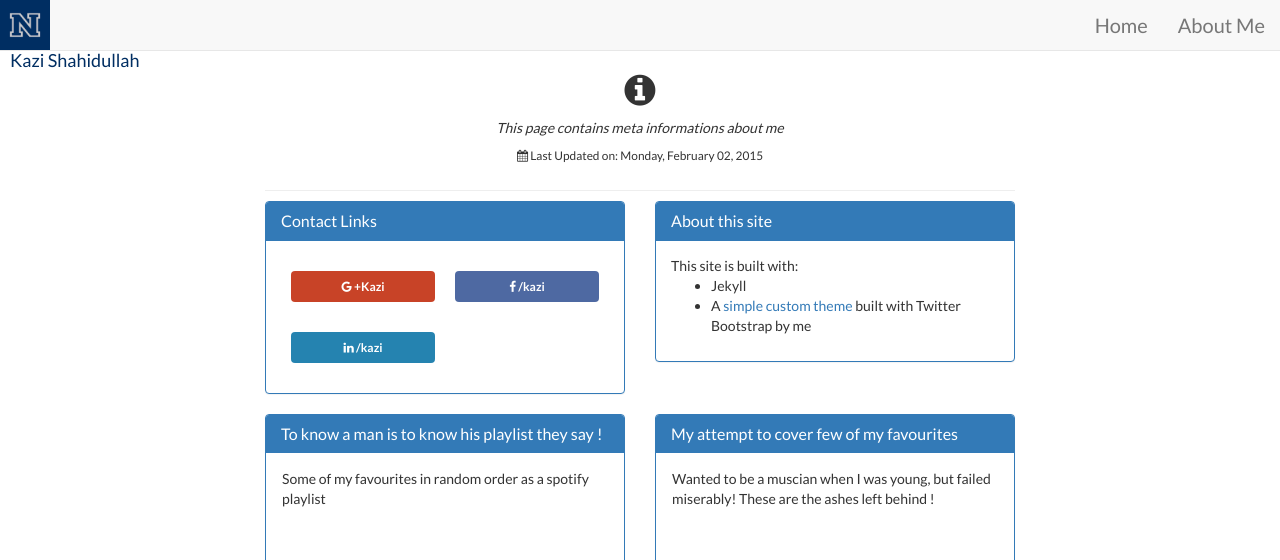
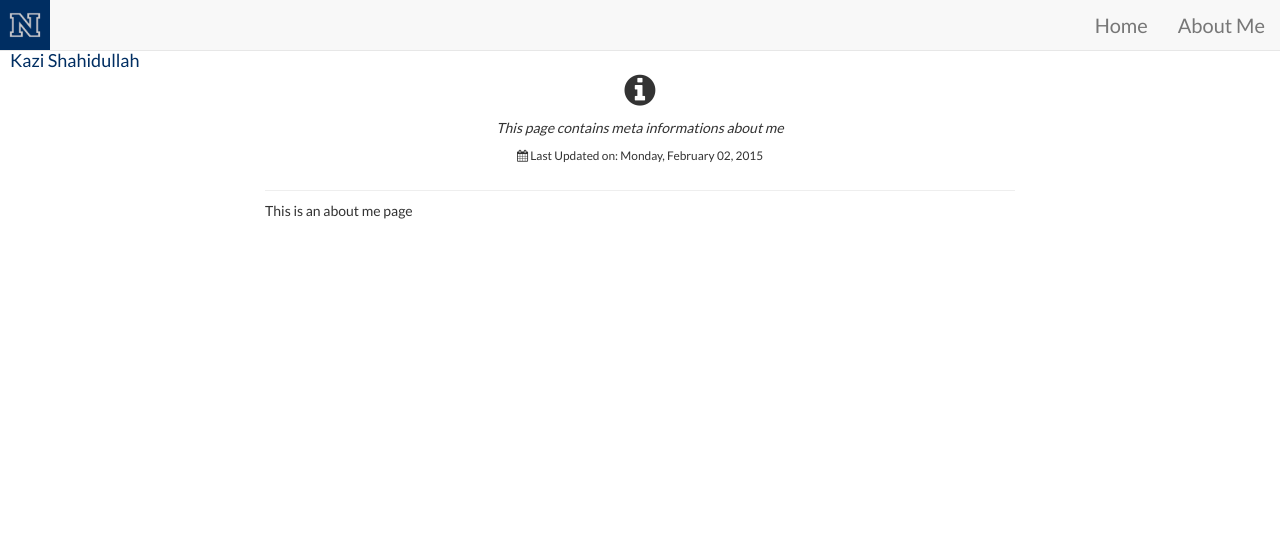
Before and after one commit to kazishahidullah/kazishahidullah.github.io, a Jekyll site: the page built from about/index.md, in a window 1280 px wide and 1061 px high. Shown: the top 560 px of the window. Built offline with Jekyll 4.4.1, drawn with Linux system fonts in a browser that asks for light colours; nearby versions of some CDN libraries; grey boxes are pictures that could not be loaded.

Commit message:
about me

```diff
--- a/about/index.md
+++ b/about/index.md
@@ -8,91 +8,4 @@ date: 2015-02-02 13:11
 lastmodified: 2015-02-02 13:11
 ---
 
-{% comment %}
-<ul class="timeline-left">
-
-  {% for year in site.data.timeline  %}
-    <li><div class="timeline-badge success">{{year[0]}}</div></li>
-    {% for item in year[1] %}
-    <li>
-      <div class="timeline-panel">
-        <div class="timeline-heading">
-          <h4 class="timeline-title">{{item.title}}</h4>
-          <h6><i class="fa fa-clock-o"></i><time> {{item.date}} </time></h6>
-        </div>
-        <div class="timeline-body">{{item.desc | markdownify }}</div>
-      </div>
-    </li>
-    {% endfor %}
-  {% endfor %}
-
-</ul>
-{%endcomment%}
-
-
-
-<div class="row">
-  <div class="col-md-6">
-    <div class="panel panel-primary ">
-          <div class="panel-heading">
-            <h3 class="panel-title">Contact Links</h3>
-          </div>
-          <div class="panel-body">
-            {% for socialButton in site.data.personal.social %}
-            <div class="col-xs-6 col-md-6 col-lg-6 social-btn-holder">
-              <a class="btn btn-social btn-block {{ socialButton[1].btnClass }}" target="_BLANK" href="{{ socialButton[1].url }}">
-                <i class="fa {{socialButton[1].logo}}"></i> {{ socialButton[1].text}} </a>
-              </div>
-              {% endfor %}
-            </div>
-          </div>
-  </div>
-  <div class="col-md-6">
-    <div class="panel panel-primary">
-          <div class="panel-heading">
-            <h3 class="panel-title">About this site</h3>
-          </div>
-          <div class="panel-body">
-              This site is built with:
-              <ul class="">
-                <li><a href="http://jekyllrb.com/"></a>Jekyll</li>
-                <li>A <a target="_BLANK" href="https://github.com/itsrifat/rifyll">simple custom theme</a> built with Twitter Bootstrap by me</li>
-              </ul>
-          </div>
-        </div>
-
-
-
-  </div>
-</div>
-<div class="row">
-  <div class="col-md-6">
-    <div class="panel panel-primary">
-      <div class="panel-heading">
-        <h3 class="panel-title">To know a man is to know his playlist they say !</h3>
-      </div>
-      <div class="alert">
-        Some of my favourites in random order as a spotify playlist
-      </div>
-      <div class="panel-body">
-
-        <iframe src="https://embed.spotify.com/?uri=spotify:user:1297536437:playlist:2gR92avjtEB8uGmspofj6u"
-        frameborder="0" allowtransparency="true" width="100%" height="400"></iframe>
-      </div>
-    </div>
-  </div>
-  <div class="col-md-6">
-    <div class="panel panel-primary">
-      <div class="panel-heading">
-        <h3 class="panel-title"> My attempt to cover few of my favourites </h3>
-      </div>
-      <div class="alert">
-        Wanted to be a muscian when I was young, but failed miserably! These are the ashes left behind !
-      </div>
-      <div class="panel-body">
-
-        <iframe width="100%" height="400" scrolling="no" frameborder="no" src="https://w.soundcloud.com/player/?url=https%3A//api.soundcloud.com/playlists/73338243%3Fsecret_token%3Ds-TLD7a&amp;color=ff5500&amp;auto_play=false&amp;hide_related=false&amp;show_comments=true&amp;show_user=true&amp;show_reposts=false"></iframe>
-      </div>
-    </div>
-  </div>
-</div>
+This is an about me page
```
